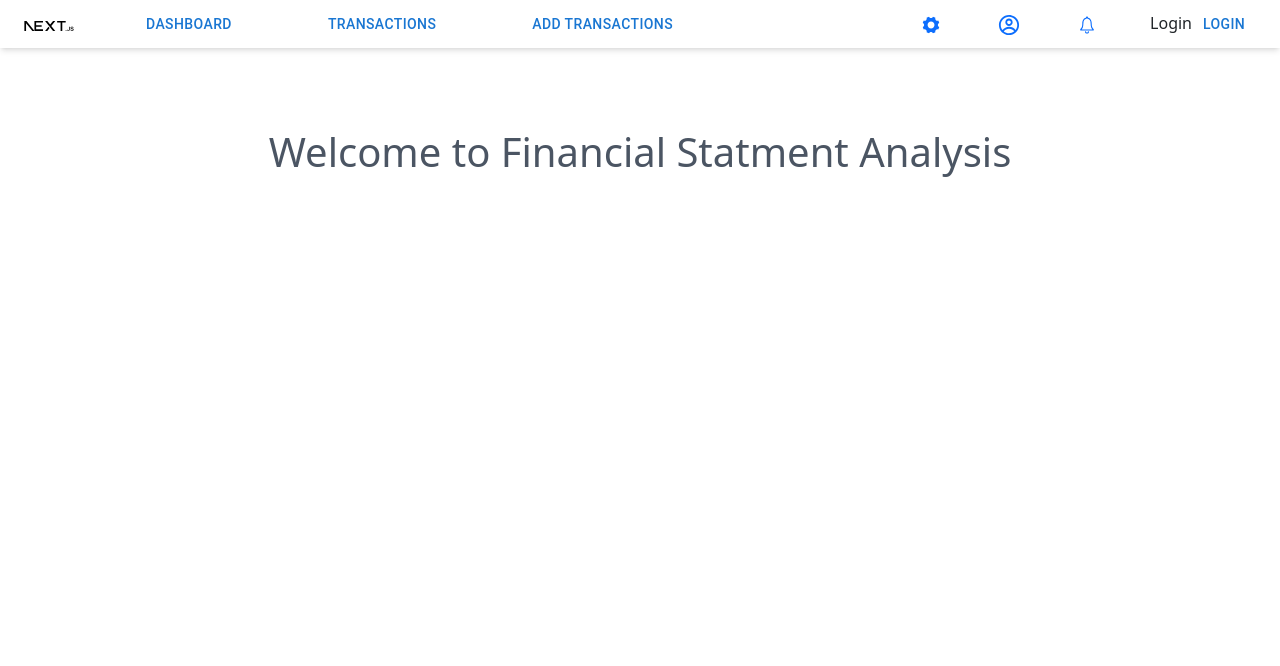
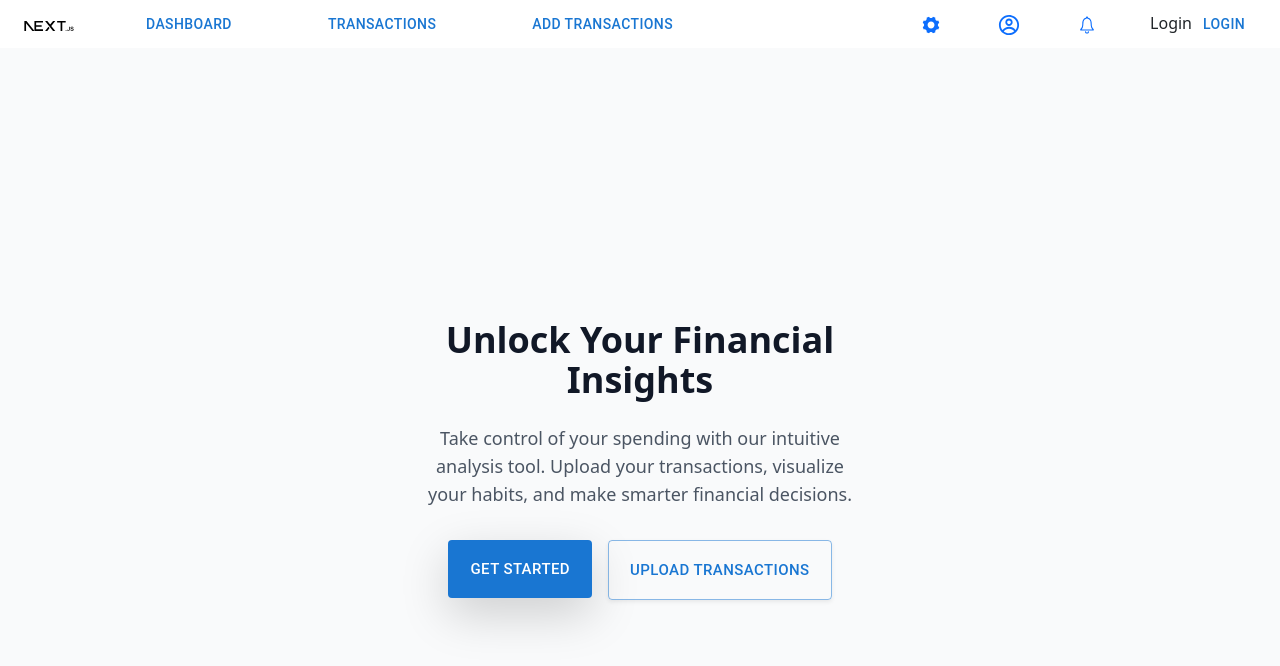
Before and after one commit to mcong6/spending-analysis-UI, a Next.js app: page / in a window 1280 px wide. Shown: the top 666 px of the page. Built offline with nearby package versions, Linux system fonts and the light colour scheme; no server answers.

Commit message:
update custom button. update landing page

```diff
--- a/app/page.tsx
+++ b/app/page.tsx
@@ -1,14 +1,38 @@
-import Image from "next/image";
-import * as React from "react";
-import Stack from "@mui/material/Stack";
-import Button from "@mui/material/Button";
+import Link from "next/link";
+import CustomButton from "@/components/CustomButton"; // Import the CustomButton
 
 export default function Home() {
   return (
-    <div className="flex items-center justify-center mt-20">
-      <div className="text-2xl text-gray-600">
-
-      <h1>Welcome to Financial Statment Analysis</h1>
+    <div className="min-h-screen flex flex-col items-center justify-center bg-gray-50 py-12 px-4 sm:px-6 lg:px-8">
+      <div className="max-w-md w-full space-y-8 text-center">
+        <div>
+          <h1 className="mt-6 text-4xl font-extrabold text-gray-900">
+            Unlock Your Financial Insights
+          </h1>
+          <p className="mt-4 text-lg text-gray-600">
+            Take control of your spending with our intuitive analysis tool. Upload your transactions, visualize your habits, and make smarter financial decisions.
+          </p>
+        </div>
+        <div className="flex flex-col sm:flex-row justify-center space-y-4 sm:space-y-0 sm:space-x-4">
+          <Link href="/dashboard" passHref>
+            <CustomButton
+              title="Get Started"
+              variant="contained"
+              color="primary"
+              size="large"
+              className="w-full sm:w-auto py-3 px-6 rounded-md shadow-lg text-white bg-blue-600 hover:bg-blue-700 focus:outline-none focus:ring-2 focus:ring-offset-2 focus:ring-blue-500"
+            />
+          </Link>
+          <Link href="/transactions/add_transactions" passHref>
+            <CustomButton
+              title="Upload Transactions"
+              variant="outlined"
+              color="primary"
+              size="large"
+              className="w-full sm:w-auto py-3 px-6 rounded-md shadow-sm text-blue-600 border-blue-600 hover:bg-blue-50 focus:outline-none focus:ring-2 focus:ring-offset-2 focus:ring-blue-500"
+            />
+          </Link>
+        </div>
       </div>
     </div>
   );
--- a/components/CustomButton.tsx
+++ b/components/CustomButton.tsx
@@ -1,29 +1,38 @@
 "use client";
 
 import React from "react";
+import Button from "@mui/material/Button";
 
 interface CustomButtonProps {
   title: string;
-  type: "button";
-  bgColor: string;
-  textStyle?: string;
-  handleClick: () => void;
+  onClick?: () => void;
+  variant?: "text" | "outlined" | "contained";
+  color?: "inherit" | "primary" | "secondary" | "success" | "error" | "info" | "warning";
+  size?: "small" | "medium" | "large";
+  className?: string;
+  type?: "button" | "submit" | "reset";
 }
+
 const CustomButton: React.FC<CustomButtonProps> = ({
   title,
-  type,
-  bgColor,
-  textStyle,
-  handleClick,
+  onClick,
+  variant = "contained",
+  color = "primary",
+  size = "medium",
+  className,
+  type = "button",
 }) => {
   return (
-    <button
+    <Button
+      variant={variant}
+      color={color}
+      size={size}
+      onClick={onClick}
+      className={className}
       type={type}
-      className={`${bgColor} flex justify-center rounded-lg px-6 py-1`}
-      onClick={handleClick}
     >
-      <span className={`text-white font-bold ${textStyle}`}>{title}</span>
-    </button>
+      {title}
+    </Button>
   );
 };
 
```
Also changed, not shown: app/api/auth/[...nextauth]/route.js (+5 -5 lines).
